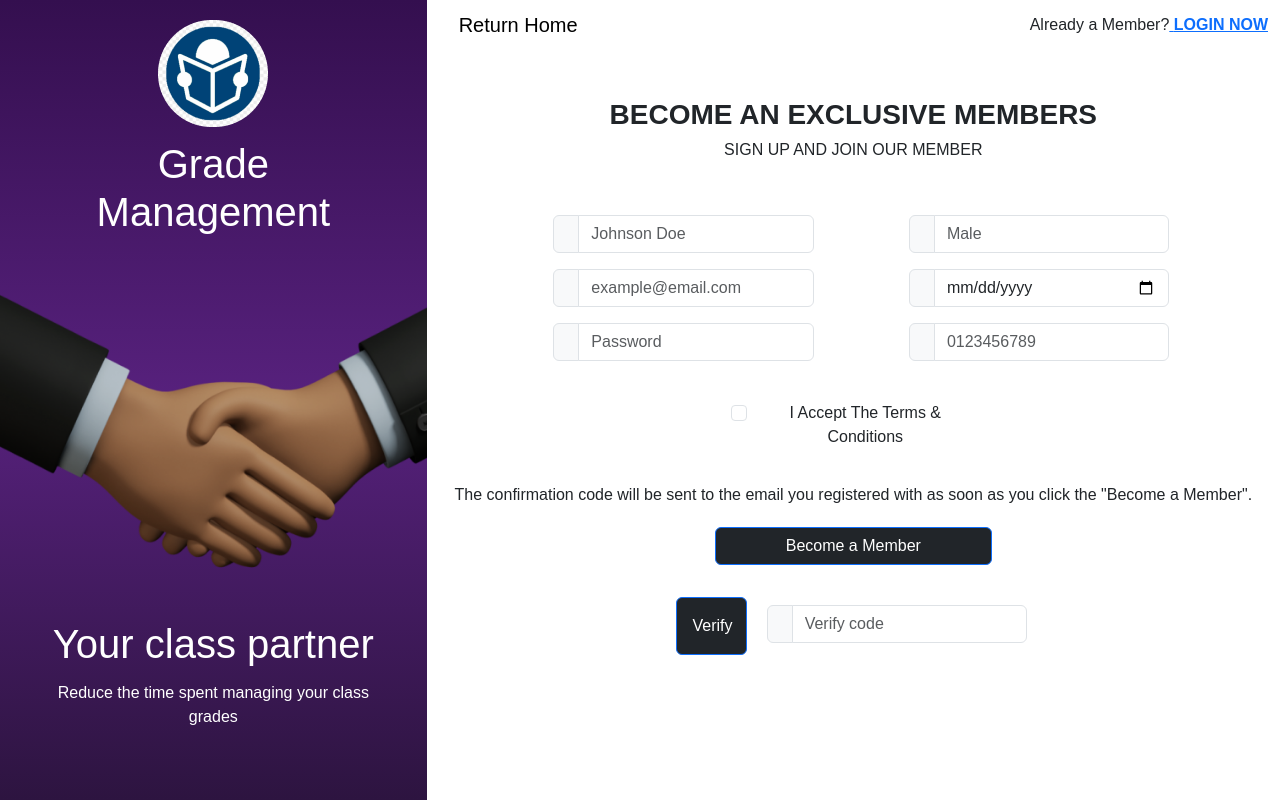
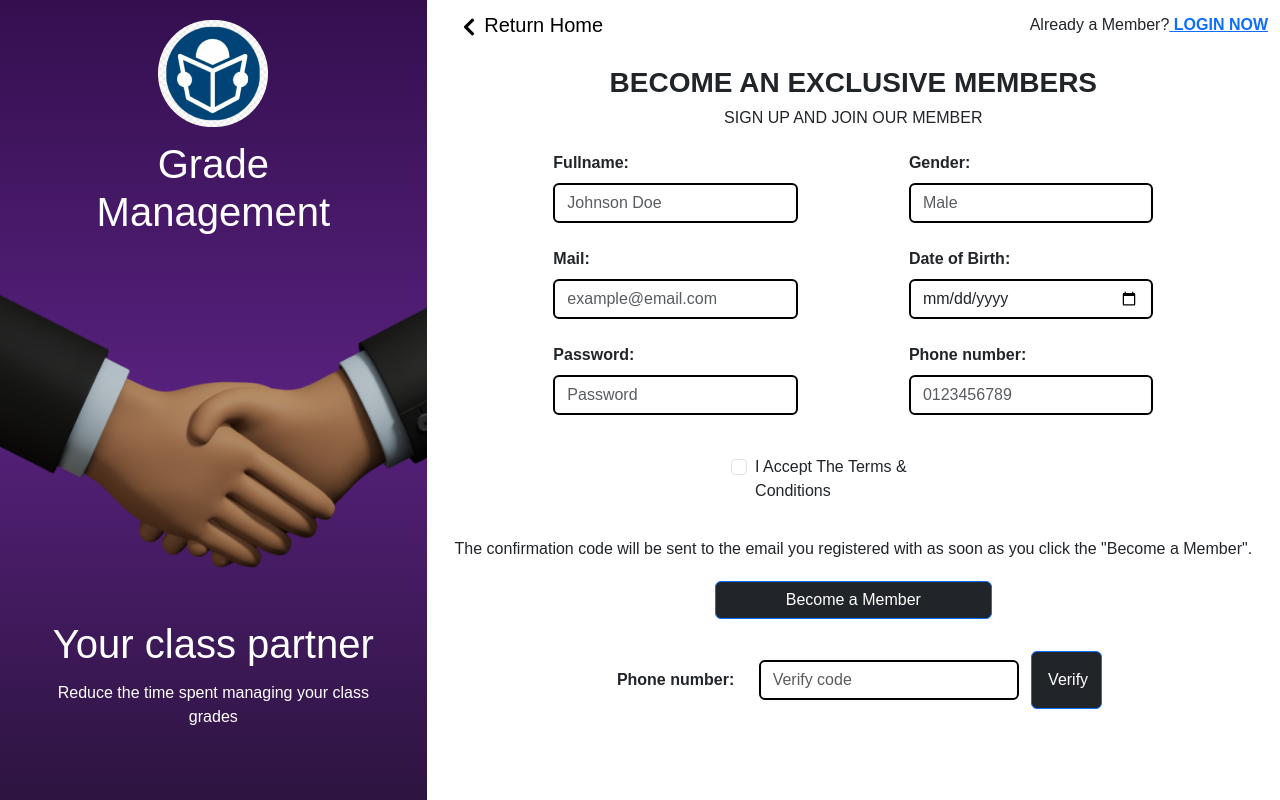
Before and after one commit to Cuongparish/Finalproject-webnc, a React (Create React App) app in the folder front-end/: page /signup in a window 1280 px wide. Built offline with nearby package versions, Linux system fonts and the light colour scheme; no server answers; a web font is replaced by a local one.

Commit message:
update view Login, Signup, Home

```diff
--- a/front-end/src/views/Login.js
+++ b/front-end/src/views/Login.js
@@ -55,32 +55,30 @@ const Login = () => {
           <Form>
             <Row className="justify-content-md-center mb-2">
               <Col lg={4}>
-                <InputGroup className="m-2 ml-4">
-                  <InputGroup.Text>
-                    <i class="fa fa-user-o" aria-hidden="true"></i>
-                  </InputGroup.Text>
+                <Form.Group className="m-2" controlId="mail">
+                  <Form.Label className="fw-bold">Mail:</Form.Label>
                   <Form.Control
                     controlId="formBasicEmail"
                     type="email"
                     placeholder="Email"
                     onChange={e => setEmail(e.target.value)}
+                    className="border-2 border-black"
                   />
-                </InputGroup>
+                </Form.Group>
               </Col>
             </Row>
             <Row className="justify-content-md-center mb-2">
               <Col lg={4}>
-                <InputGroup className="m-2">
-                  <InputGroup.Text>
-                    <i class="fa fa-venus-mars" aria-hidden="true"></i>
-                  </InputGroup.Text>
+                <Form.Group className="m-2" controlId="password">
+                  <Form.Label className="fw-bold">Password:</Form.Label>
                   <Form.Control
                     controlId="formBasicPassword"
                     type="password"
                     placeholder="Password"
                     onChange={e => setPw(e.target.value)}
+                    className="border-2 border-black"
                   />
-                </InputGroup>
+                </Form.Group>
               </Col>
             </Row>
             <Button as={Col} lg={3} type="submit" className="bg-dark mb-2" onClick={handleLogin}>
--- a/front-end/src/views/Signup.js
+++ b/front-end/src/views/Signup.js
@@ -3,7 +3,7 @@ import { Container, Row, Col, Form, Button, InputGroup, Alert } from "react-boot
 import LeftBanner from "../components/LeftBanner.";
 import SignupService from "../service/signup.service";
 import { useNavigate } from "react-router-dom";
-
+import { FaChevronLeft } from "react-icons/fa";
 
 
 const Signup = () => {
@@ -65,7 +65,7 @@ const Signup = () => {
       <Col xs={8} className="right-content vh-100">
         <Container className="navigator d-flex justify-content-between align-items-center">
           <a href="/" className="button btn-back">
-            <i class="fa fa-chevron-left" aria-hidden="true"></i> Return Home{" "}
+            <FaChevronLeft /> Return Home{" "}
           </a>
           <span>
             Already a Member?
@@ -76,94 +76,88 @@ const Signup = () => {
           </span>
         </Container>
         <Container className="text-center">
-          <h3 className="mt-5 fw-bold">BECOME AN EXCLUSIVE MEMBERS</h3>
-          <h6 className="mb-5">SIGN UP AND JOIN OUR MEMBER</h6>
+          <h3 className="mt-3 fw-bold">BECOME AN EXCLUSIVE MEMBERS</h3>
+          <h6 className="mb-3">SIGN UP AND JOIN OUR MEMBER</h6>
           <Form>
-            <Row className="justify-content-md-center">
+            <Row className="justify-content-md-center text-start mb-2">
               <Col lg={4}>
-                <InputGroup className="m-2 ml-4">
-                  <InputGroup.Text>
-                    <i class="fa fa-user-o" aria-hidden="true"></i>
-                  </InputGroup.Text>
+                <Form.Group className="m-2" controlId="fullname">
+                  <Form.Label className="fw-bold">Fullname:</Form.Label>
                   <Form.Control
                     controlId="formBasicName"
                     type="text"
                     placeholder="Johnson Doe"
+                    className="border-2 border-black"
                   />
-                </InputGroup>
+                </Form.Group>
               </Col>
               <Col lg={1}></Col>
               <Col lg={4}>
-                <InputGroup className="m-2">
-                  <InputGroup.Text>
-                    <i class="fa fa-venus-mars" aria-hidden="true"></i>
-                  </InputGroup.Text>
+                <Form.Group className="m-2" controlId="gender">
+                  <Form.Label className="fw-bold">Gender:</Form.Label>
                   <Form.Control
                     controlId="formBasicGender"
                     type="text"
                     placeholder="Male"
+                    className="border-2 border-black"
                   />
-                </InputGroup>
+                </Form.Group>
               </Col>
             </Row>
-            <Row className="justify-content-md-center">
+            <Row className="justify-content-md-center text-start mb-2">
               <Col lg={4}>
-                <InputGroup className="m-2">
-                  <InputGroup.Text>
-                    <i class="fa fa-user-o" aria-hidden="true"></i>
-                  </InputGroup.Text>
+                <Form.Group className="m-2" controlId="mail">
+                  <Form.Label className="fw-bold">Mail:</Form.Label>
                   <Form.Control
                     controlId="formBasicEmail"
                     type="email"
                     placeholder="example@email.com"
                     onChange={e => setEmail(e.target.value)}
+                    className="border-2 border-black"
                   />
-                </InputGroup>
+                </Form.Group>
               </Col>
               <Col lg={1}></Col>
               <Col lg={4}>
-                <InputGroup className="m-2">
-                  <InputGroup.Text>
-                    <i class="fa fa-calendar" aria-hidden="true"></i>
-                  </InputGroup.Text>
-                  <Form.Control controlId="formBasicDOB" type="date" />
-                </InputGroup>
+                <Form.Group className="m-2" controlId="dob">
+                  <Form.Label className="fw-bold">Date of Birth:</Form.Label>
+                  <Form.Control controlId="formBasicDOB" type="date" className="border-2 border-black" />
+                </Form.Group>
               </Col>
             </Row>
-            <Row className="justify-content-md-center">
+            <Row className="justify-content-md-center text-start mb-2">
               <Col lg={4}>
-                <InputGroup className="m-2">
-                  <InputGroup.Text>
-                    <i class="fa fa-key" aria-hidden="true"></i>
-                  </InputGroup.Text>
+                <Form.Group className="m-2" controlId="password">
+                  <Form.Label className="fw-bold">Password:</Form.Label>
                   <Form.Control
                     controlId="formBasicPassword"
                     type="password"
                     placeholder="Password"
                     onChange={e => setPw(e.target.value)}
+                    className="border-2 border-black"
                   />
-                </InputGroup>
+                </Form.Group>
               </Col>
               <Col lg={1}></Col>
               <Col lg={4}>
-                <InputGroup className="m-2">
-                  <InputGroup.Text>
-                    <i class="fa fa-phone" aria-hidden="true"></i>
-                  </InputGroup.Text>
+                <Form.Group className="m-2" controlId="phone">
+                  <Form.Label className="fw-bold">Phone number:</Form.Label>
                   <Form.Control
-                    controlId="formBasicEmail"
-                    type="number"
+                    controlId="formBasicphone"
+                    type="tel"
                     placeholder="0123456789"
+                    className="border-2 border-black"
                   />
-                </InputGroup>
+                </Form.Group>
               </Col>
             </Row>
-            <Row className="justify-content-md-center my-4">
+            <Row className="justify-content-md-center text-start my-4">
               <Col lg={4}>
                 <Form.Group controlId="formBasicCheckbox" className="p-2">
                   <Form.Check
                     type="checkbox"
                     label="I Accept The Terms & Conditions"
+                    className="border-2 border-black"
                   />
                 </Form.Group>
               </Col>
@@ -185,26 +179,22 @@ const Signup = () => {
               Become a Member
             </Button>
           </Form>
-
-          <Row className="justify-content-md-center my-4">
-            <Col lg={-1}></Col>
+          <Row className="justify-content-md-center my-4 align-items-center">
+            <Form.Label as={Col} lg={2} className="fw-bold mb-0 p-0">Phone number:</Form.Label>
+            <Col lg={4}>
+              <Form.Group controlId="phone">
+                <Form.Control
+                controlId="formBasicVerify"
+                type="text"
+                placeholder="Verify code"
+                onChange={e => setVerify(e.target.value)}
+                className="border-2 border-black"
+              />
+              </Form.Group>
+            </Col>
             <Button as={Col} lg={1} type="submit" className="bg-dark p-3" onClick={handleVerify}>
               Verify
             </Button>
-
-            <Col lg={4}>
-              <InputGroup className="m-2">
-                <InputGroup.Text>
-                  <i class="fa fa-user-o" aria-hidden="true"></i>
-                </InputGroup.Text>
-                <Form.Control
-                  controlId="formBasicVerify"
-                  type="text"
-                  placeholder="Verify code"
-                  onChange={e => setVerify(e.target.value)}
-                />
-              </InputGroup>
-            </Col>
           </Row>
 
           {showAlert && (
```
Also changed, not shown: front-end/src/views/Home.js (+2 -93 lines).
